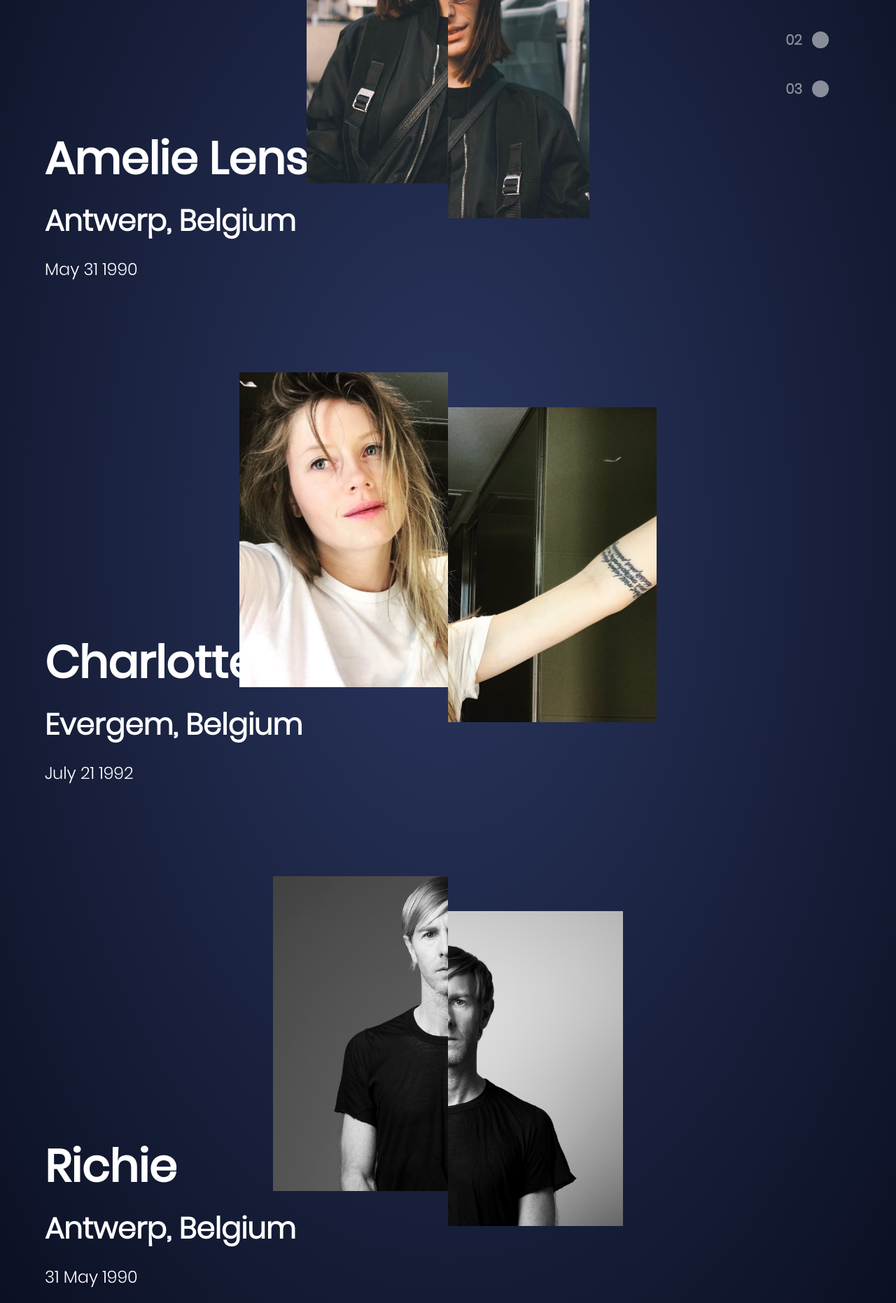
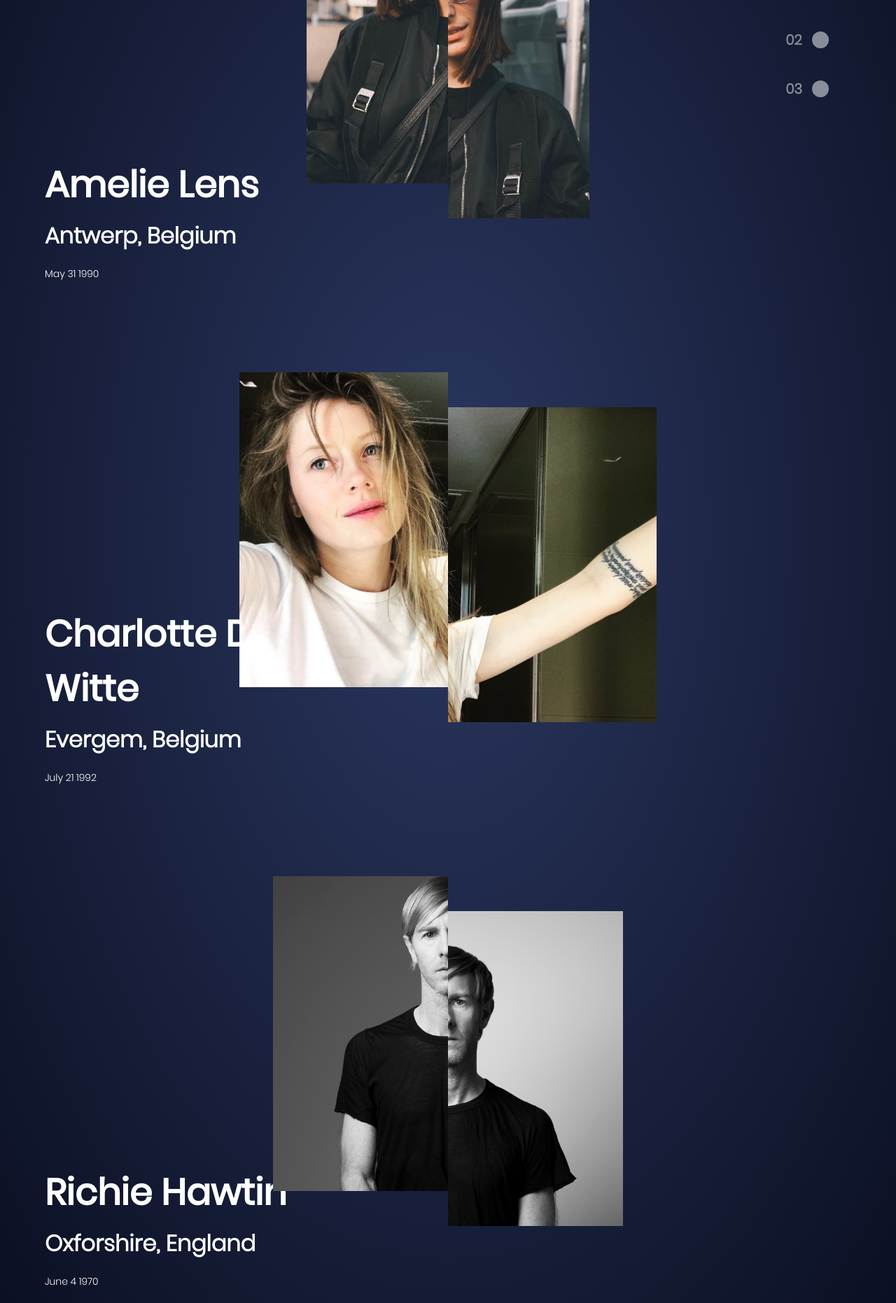
Before and after one commit to vvvirenyu/TopTechno, a PHP site: page / in a window 1280 px wide. Shown: the part 368-2230 px from the top of the page at 70% size. Run offline with PHP 8.4, Linux system fonts and the light colour scheme.

Commit message:
style changes

```diff
--- a/index.html
+++ b/index.html
@@ -30,7 +30,7 @@
                 </section>
                 <section class="dj number2">
                     <div class="details">
-                        <h1> Charlotte </h1>
+                        <h1> Charlotte De Witte</h1>
                         <h2> Evergem, Belgium </h2>
                         <p> July 21 1992 </p>
                     </div>
@@ -41,9 +41,9 @@
                 </section>
                 <section class="dj number3">
                     <div class="details">
-                        <h1> Richie </h1>
-                        <h2> Antwerp, Belgium </h2>
-                        <p> 31 May 1990 </p>
+                        <h1> Richie Hawtin</h1>
+                        <h2> Oxforshire, England </h2>
+                        <p> June 4 1970 </p>
                     </div>
                     <div class="hero">
                         <img class="model-left" src="./img/Richie1.jpg" alt="amelia">
--- a/style.css
+++ b/style.css
@@ -73,15 +73,15 @@ nav {
     align-self: end;
 }
 .details h1{
-    font-size: 64px;
+    font-size: 52px;
     font-family: PopRegular;
 }
 .details h2{
-    font-size: 42px;
+    font-size: 32px;
     padding: 10px 0px;
 }
 .details p{
-    font-size: 24px;
+    font-size: 14px;
     padding: 10px 0px 20px 0px;
 }
 
```
